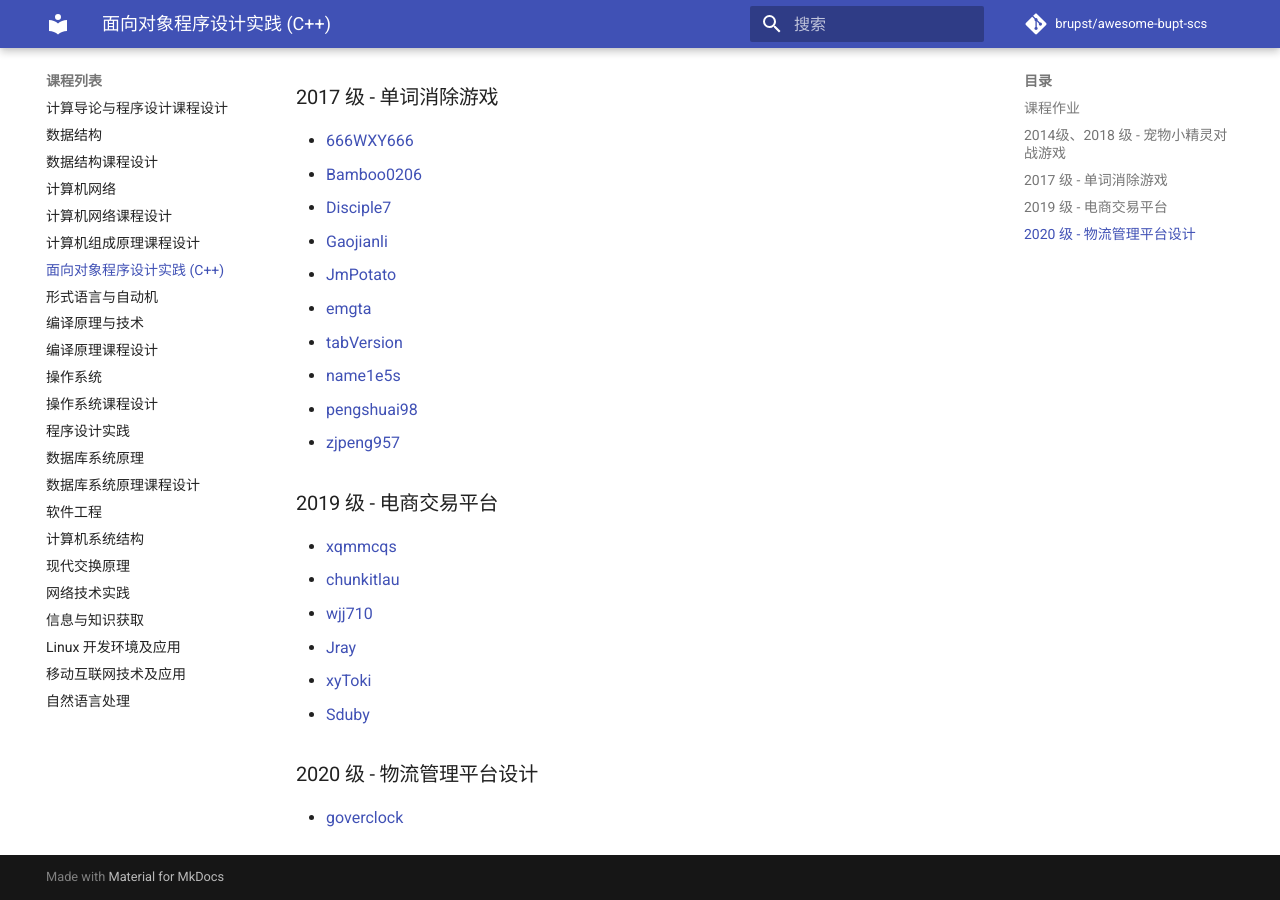
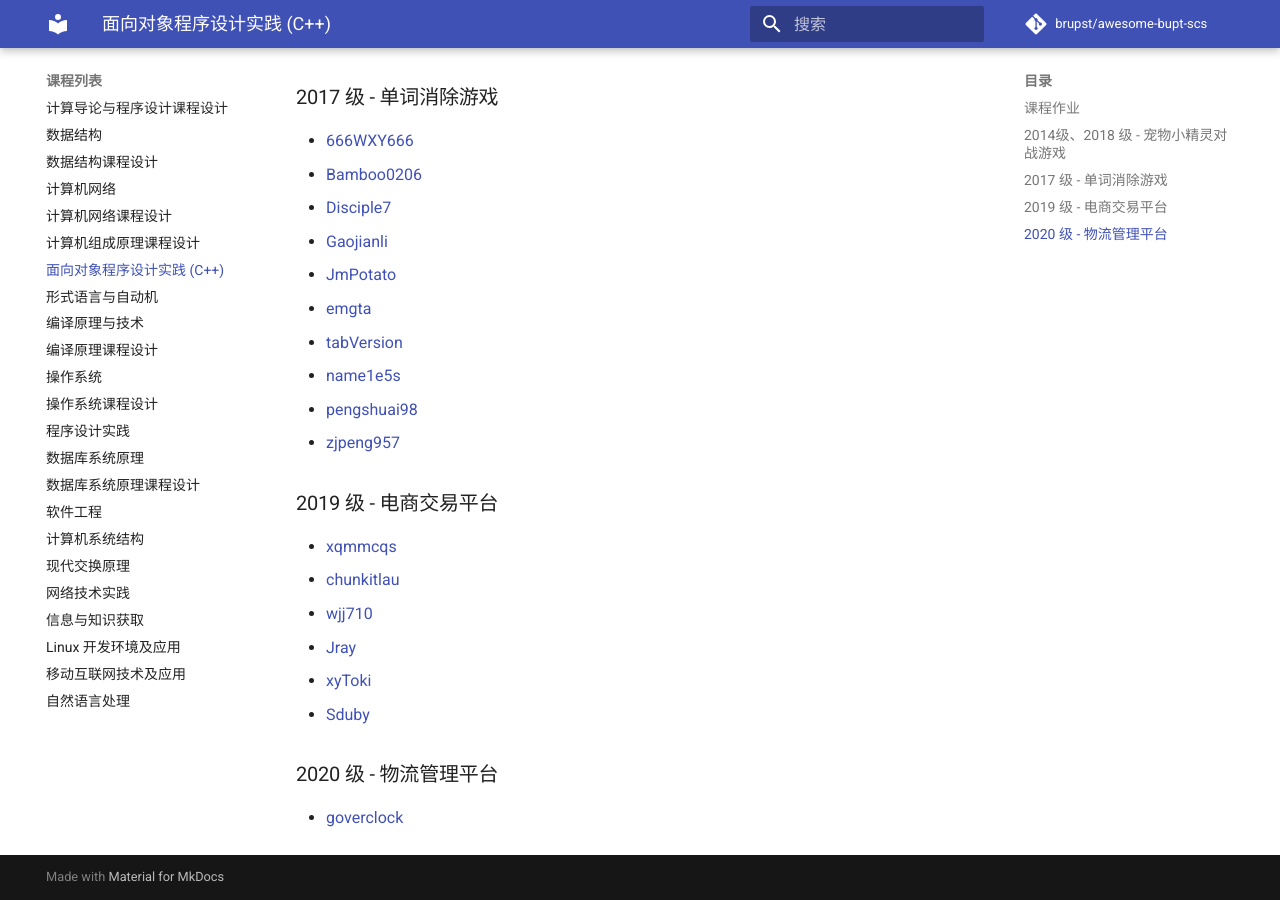
Before and after one commit to brupst/awesome-bupt-scs, an MkDocs documentation site: the page built from projects/C++.md, in a window 1280 px wide and 900 px high, scrolled down 588 px. Built offline with MkDocs 1.6.1 and Material for MkDocs 9.7.7, drawn with Linux system fonts in a browser that asks for light colours; comment, search, counter and statistics services are not loaded.

Commit message:
Update C++.md

```diff
--- a/projects/C++.md
+++ b/projects/C++.md
@@ -37,6 +37,6 @@
 - [xyToki](https://github.com/tokiInBUPT/xshop)
 - [Sduby](https://github.com/Sduby22/cpp-emarket)
 
-### 2020 级 - 物流管理平台设计
+### 2020 级 - 物流管理平台
 
 - [goverclock](https://github.com/goverclock/BUPT-Projects-Public/tree/main/express_manager)
```
